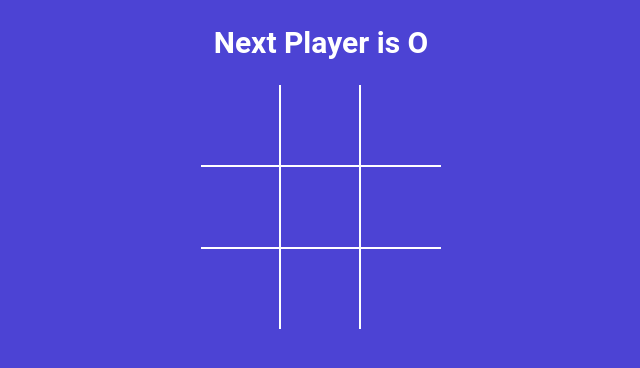
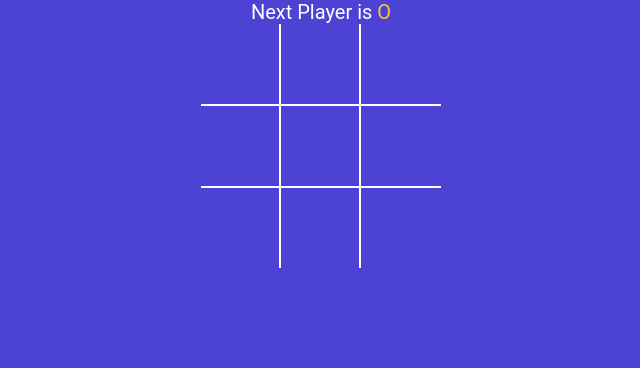
Before and after one commit to adarshprakasan/tictactoegame, a React (Vite) app: page / in a window 1280 px wide. Shown: the top 368 px of the page, without its empty margins (319-959 px from the left). Built offline with nearby package versions, Linux system fonts and the light colour scheme.

Commit message:
display draw message. Apply styles for statusMessage Component

```diff
--- a/src/App.jsx
+++ b/src/App.jsx
@@ -2,16 +2,13 @@
 import Board from './components/Board';
 import './styles.scss';
 import { calculateWinner } from './winner';
+import StatusMessage from './components/StatusMessage';
 
 function App() {
   const [squares, setSquares] = useState(Array(9).fill(null));
   const [isXNext, setIsXNext] = useState(false);
 
   const winner = calculateWinner(squares);
-  const nextPlayer = isXNext ? 'X' : 'O';
-  const statusMessage = winner
-    ? `Winner is ${winner}`
-    : `Next Player is ${nextPlayer}`;
 
   const handleSquareClick = clickedPosition => {
     if (squares[clickedPosition] || winner) {
@@ -30,7 +27,7 @@
 
   return (
     <div className="app">
-      <h2>{statusMessage}</h2>
+      <StatusMessage winner={winner} isXNext={isXNext} squares={squares} />
       <Board squares={squares} handleSquareClick={handleSquareClick} />
     </div>
   );
--- /dev/null
+++ b/src/components/StatusMessage.jsx
@@ -0,0 +1,41 @@
+const StatusMessage = ({ winner, isXNext, squares }) => {
+  const noMovesLeft = squares.every(squareValue => squareValue !== null);
+  const nextPlayer = isXNext ? 'X' : 'O';
+
+  const renderStatusMessage = () => {
+    if (winner) {
+      return (
+        <>
+          Winner is{' '}
+          <span className={winner === 'X' ? 'text-green' : 'text-orange'}>
+            {winner}
+          </span>
+        </>
+      );
+    }
+    if (!winner && noMovesLeft) {
+      return (
+        <>
+          <span className="text-orange">0</span> &{' '}
+          <span className="text-green">X</span> Tied
+        </>
+      );
+    }
+    if (!winner && !noMovesLeft) {
+      return (
+        <>
+          Next Player is{' '}
+          <span className={isXNext ? 'text-green' : 'text-orange'}>
+            {nextPlayer}
+          </span>
+        </>
+      );
+    }
+
+    return null;
+  };
+
+  return <div>{renderStatusMessage()}</div>;
+};
+
+export default StatusMessage;
```
